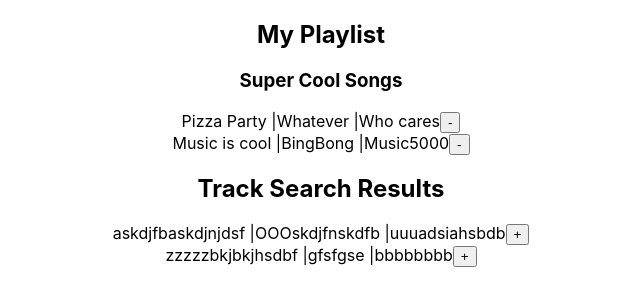
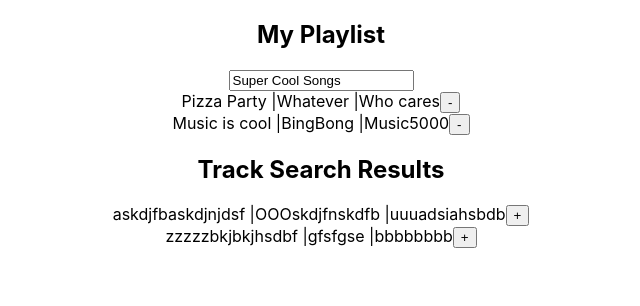
Before and after one commit to dethbird/jammming, a React (Create React App) app: page / in a window 1280 px wide. Shown: the top 306 px of the page, without its empty margins (319-959 px from the left). Built offline with nearby package versions, Linux system fonts and the light colour scheme.

Commit message:
implement changing playlist name

```diff
--- a/src/components/App/App.js
+++ b/src/components/App/App.js
@@ -24,8 +24,10 @@ function App() {
       id: 5, name: 'zzzzzbkjbkjhsdbf', artist: 'gfsfgse', album: 'bbbbbbbb'
     }
   ];
+  const dummyPlaylistName = 'Super Cool Songs';
 
   const [tracks, setTracks] = useState(dummyTracks);
+  const [playlistName, setPlaylistName] = useState(dummyPlaylistName);
   const [searchResults, setSearchResults] = useState(dummyTrackSearch);
 
   const handleAddTrack = (trackId) => {
@@ -48,10 +50,14 @@ function App() {
     setTracks(() => newTracks);
   };
 
+  const handlePlaylistNameChange = (e) => {
+    setPlaylistName(() => e.target.value );
+  }
+
   return (
     <div className="App">
       <h2>My Playlist</h2>
-      <Playlist name='Super Cool Songs' tracks={tracks} handleRemoveTrack={handleRemoveTrack}/>
+      <Playlist name={playlistName} tracks={tracks} handleRemoveTrack={handleRemoveTrack} handlePlaylistNameChange={handlePlaylistNameChange}/>
       <h2>Track Search Results</h2>
       <SearchResults tracks={searchResults} handleAddTrack={handleAddTrack} />
     </div>
--- a/src/components/Playlist/Playlist.js
+++ b/src/components/Playlist/Playlist.js
@@ -2,10 +2,10 @@ import React from 'react';
 
 import Tracklist from '../Tracklist/Tracklist';
 
-function Playlist({ name, tracks, handleRemoveTrack }) {
+function Playlist({ name, tracks, handleRemoveTrack, handlePlaylistNameChange }) {
     return (
         <>
-            <h3>{ name }</h3>
+            <input type="text" value={name} onChange={handlePlaylistNameChange} />
             <Tracklist tracks = { tracks } handleRemoveTrack={ handleRemoveTrack } />
         </>
     );
```
